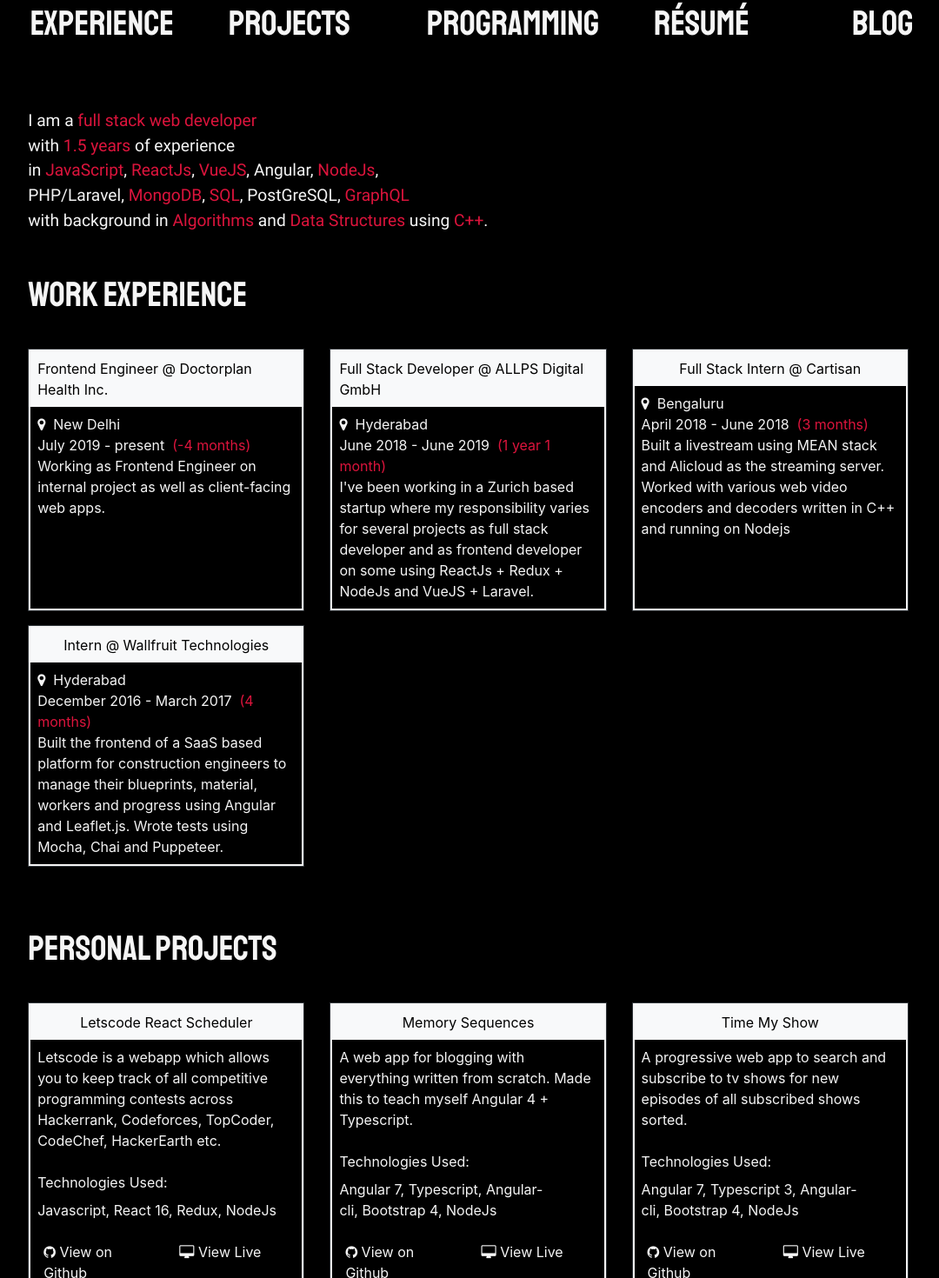
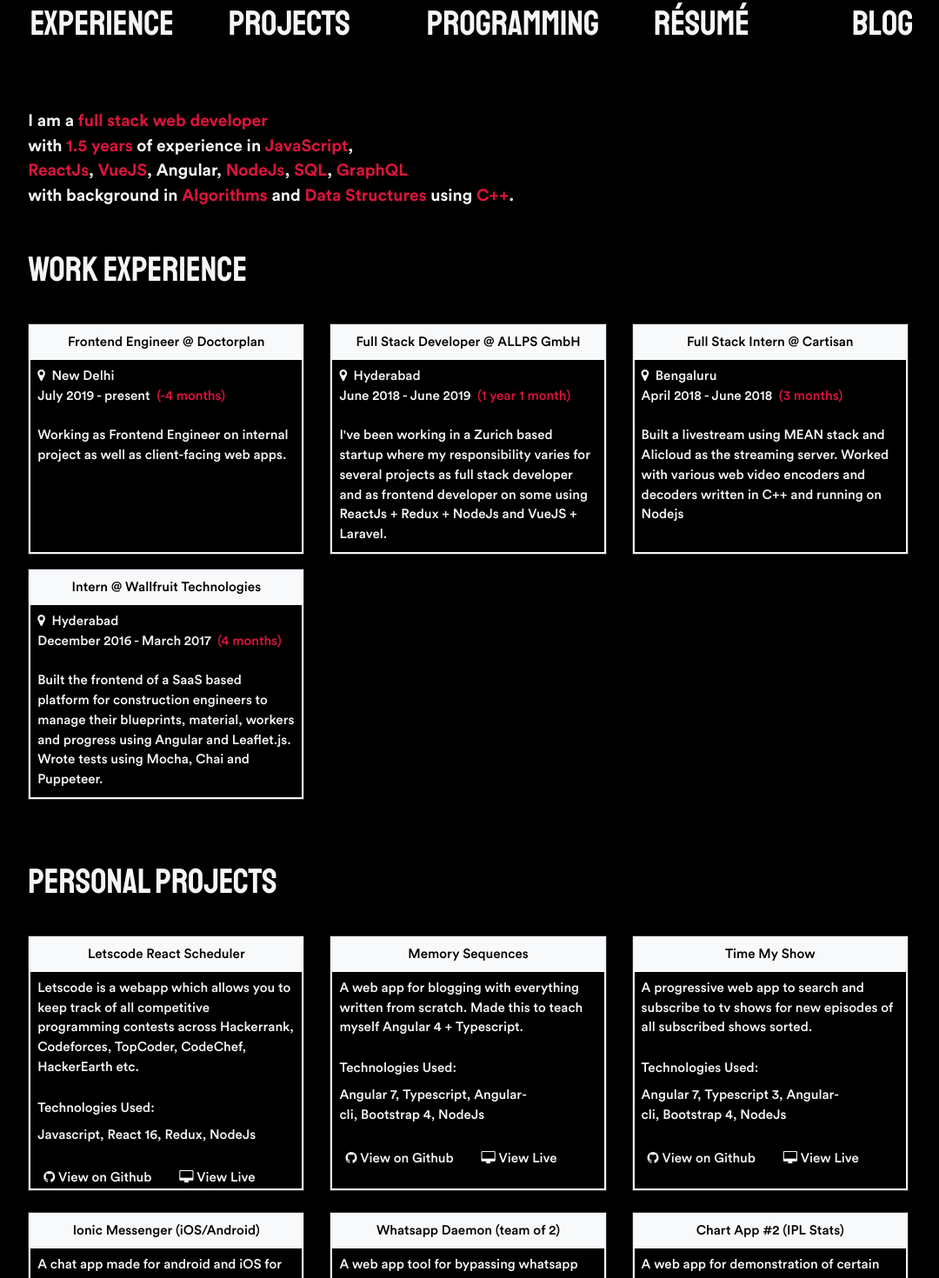
Before and after one commit to strcoder4007/theTownCenter, an Angular app: page / in a window 1280 px wide. Shown: the part 118-1588 px from the top of the page at 87% size, without its empty margins (87-1167 px from the left). Built offline with nearby package versions, Linux system fonts and the light colour scheme.

Commit message:
Fixed fonts

```diff
--- a/src/app/home/home.component.html
+++ b/src/app/home/home.component.html
@@ -2,8 +2,8 @@
 <div class="col-12 col-sm-10 offset-0 offset-sm-1 p-0">
 
   <!-----------------INTRO -------------------->
-  <p class="roboto mediumFont is-primary">
-    I am a <span class="text-crimson">full stack web developer</span> <br>with <span class="text-crimson">1.5 years</span> of experience <br>in <span class="text-crimson">JavaScript</span>, <span class="text-crimson">ReactJs</span>, <span class="text-crimson">VueJS</span>, Angular, <span class="text-crimson">NodeJs</span>, <br>PHP/Laravel, <span class="text-crimson">MongoDB</span>, <span class="text-crimson">SQL</span>, PostGreSQL, <span class="text-crimson">GraphQL</span> <br>with background in <span class="text-crimson">Algorithms</span> and <span class="text-crimson">Data Structures</span> using <span class="text-crimson">C++</span>.
+  <p class="roboto-bold mediumFont is-primary">
+    I am a <span class="text-crimson">full stack web developer</span> <br>with <span class="text-crimson">1.5 years</span> of experience in <span class="text-crimson">JavaScript</span>,<br><span class="text-crimson">ReactJs</span>, <span class="text-crimson">VueJS</span>, Angular, <span class="text-crimson">NodeJs</span>, <span class="text-crimson">SQL</span>, <span class="text-crimson">GraphQL</span> <br>with background in <span class="text-crimson">Algorithms</span> and <span class="text-crimson">Data Structures</span> using <span class="text-crimson">C++</span>.
   </p>
 
   <!-------------------------WORK EXP ------------------------------>
@@ -14,13 +14,13 @@
         <div class="col-12 col-sm-11 bg-dark card p-0">
           <div class="card-body bg-black p-0">
             <div class="row gutter-0 w-100 bg-light d-flex justify-content-around">
-              <p class="smallFont is-secondary Roboto m-0 p-2 align-self-center">{{ exp.company }}</p>
+              <p class="smallFont roboto is-secondary m-0 p-2 align-self-center">{{ exp.company }}</p>
             </div>
-            <p class="card-text p-2 is-primary smallFont">
+            <p class="card-text p-2 is-primary smallFont roboto">
               <i class="fa fa-map-marker"></i>
               &nbsp;{{ exp.location }}<br>
               {{ exp.duration }}&nbsp;
-              <span class="text-crimson">({{ duration[i] }})</span><br>
+              <span class="text-crimson">({{ duration[i] }})</span><br><br>
               {{ exp.about }}
             </p>
           </div>
@@ -35,31 +35,31 @@
 
   <!--------------------------------1st section-------------------------------- -->
   <div class="row gutter-0 d-flex justify-content-start">
-      <div class="col-sm-6 col-lg-4 mb-4" *ngFor="let project of myProjects1; let i = index">
+      <div class="col-sm-6 col-lg-4 mb-4 fill-height-or-more" *ngFor="let project of myProjects1; let i = index">
         <div class="col-12 col-sm-11 bg-dark card p-0">
           <div class="card-body bg-black p-0">
             <div class="row gutter-0 w-100 bg-light d-flex justify-content-around">
-              <p class="smallFont is-secondary Roboto m-0 p-2 align-self-center">{{project.heading}}</p>
+              <p class="smallFont is-secondary roboto m-0 p-2 align-self-center">{{project.heading}}</p>
             </div>
-            <p class="card-text p-2 is-primary">
+            <p class="card-text p-2 is-primary roboto smallFont">
               {{project.about}}
             </p>
-            <p class="card-text px-2 py-0 m-0 is-primary smallFont Roboto">
+            <p class="card-text px-2 py-0 m-0 is-primary smallFont roboto">
               Technologies Used:
             </p>
-            <p class="card-text p-2 is-primary">
+            <p class="card-text p-2 is-primary roboto smallFont">
               <span *ngFor="let tech of project.tech">{{tech}}&nbsp;</span>
             </p>
 
             <div class="row gutter-0 w-100 bg-black d-flex justify-content-around is-primary">
               <div class="col">
-                <a href="{{project.git}}" class="projectLink is-primary Roboto smallFont" target="_blank"><i class="fa fa-github"></i>&nbsp;View on Github</a>
+                <a href="{{project.git}}" class="projectLink is-primary roboto smallFont" target="_blank"><i class="fa fa-github"></i>&nbsp;View on Github</a>
               </div>
               <div *ngIf="project.live.length != 4; else strikeBlock"class="col">
-                <a href="{{project.live}}" class="projectLink is-primary Roboto smallFont" target="_blank"><i class="fa fa-desktop"></i>&nbsp;View Live</a>
+                <a href="{{project.live}}" class="projectLink is-primary roboto smallFont" target="_blank"><i class="fa fa-desktop"></i>&nbsp;View Live</a>
               </div>
               <ng-template #strikeBlock>
-                <div class="col projectLink disableEffect is-primary Roboto smallFont">
+                <div class="col projectLink disableEffect is-primary roboto smallFont">
                   <i class="fa fa-desktop"></i>&nbsp;<s>View Live</s>
                 </div>
               </ng-template>
@@ -71,7 +71,7 @@
   </div>
   <!--------------------------------2nd -------------------------------- -->
   <div *ngIf="loadFirst" class="row gutter-0 d-flex justify-content-around elementToFadeIn">
-      <div class="col-sm-4 mb-4" *ngFor="let project of myProjects2; let i = index">
+      <div class="col-sm-4 mb-4 fill-height-or-more" *ngFor="let project of myProjects2; let i = index">
         <div class="col-12 col-sm-11 bg-dark card p-0">
           <div class="card-body bg-black p-0">
             <div class="row gutter-0 w-100 bg-light d-flex justify-content-around">
@@ -122,7 +122,7 @@
 
   <div class="my-5 m-0 p-0">
     <a href="assets/acm2017.pdf" class="projectLink is-primary Roboto smallFont underline" target="_blank">
-      <i class="fa fa-trophy"></i>&nbsp;Qualified <span class="text-crimson"><b>ACM-ICPC INDIA</b></span> regionals 2017.
+      <i class="fa fa-trophy"></i>&nbsp;Qualified <span class="text-crimson"><b>ACM-ICPC INDIA</b></span> regionals 2016.
     </a>
   </div>
 
--- a/src/assets/data.json
+++ b/src/assets/data.json
@@ -1,12 +1,12 @@
 [
     {
-      "company": "Frontend Engineer @ Doctorplan Health Inc.",
+      "company": "Frontend Engineer @ Doctorplan",
       "location": "New Delhi",
       "duration": "July 2019 - present",
       "about": "Working as Frontend Engineer on internal project as well as client-facing web apps."
     },
     {
-      "company": "Full Stack Developer @ ALLPS Digital GmbH",
+      "company": "Full Stack Developer @ ALLPS GmbH",
       "location": "Hyderabad",
       "duration": "June 2018 - June 2019",
       "about": "I've been working in a Zurich based startup where my responsibility varies for several projects as full stack developer and as frontend developer on some using ReactJs + Redux + NodeJs and VueJS + Laravel."
--- a/src/styles.css
+++ b/src/styles.css
@@ -12,7 +12,10 @@
   color: crimson;
 }
 .roboto {
-  font-family: 'Roboto';
+  font-family: 'Circular Std Medium';
+}
+.roboto-bold {
+  font-family: 'Circular Std Bold';
 }
 
 .staat {
@@ -24,7 +27,7 @@
 }
 
 .smallFont {
-  font-size: 1rem;
+  font-size: .95rem;
 }
 .mediumFont {
   font-size: 1rem;
```
